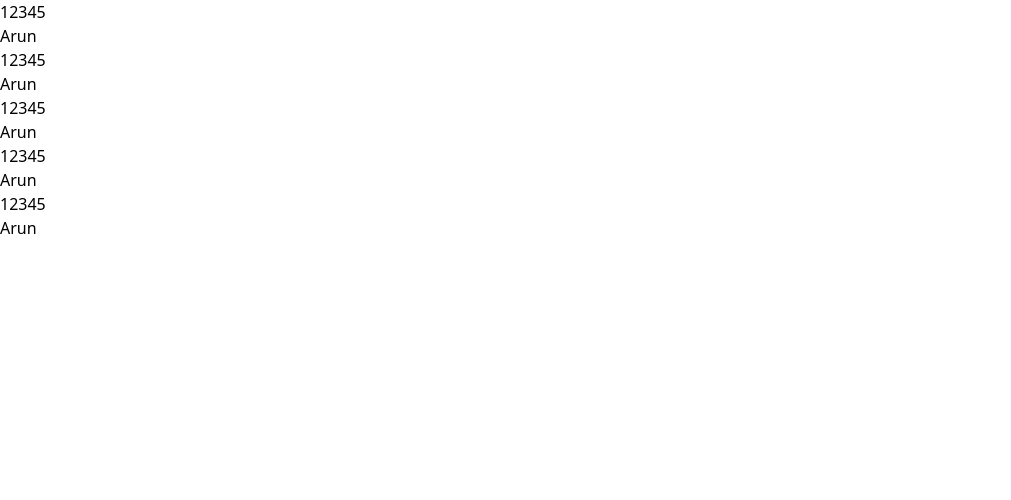
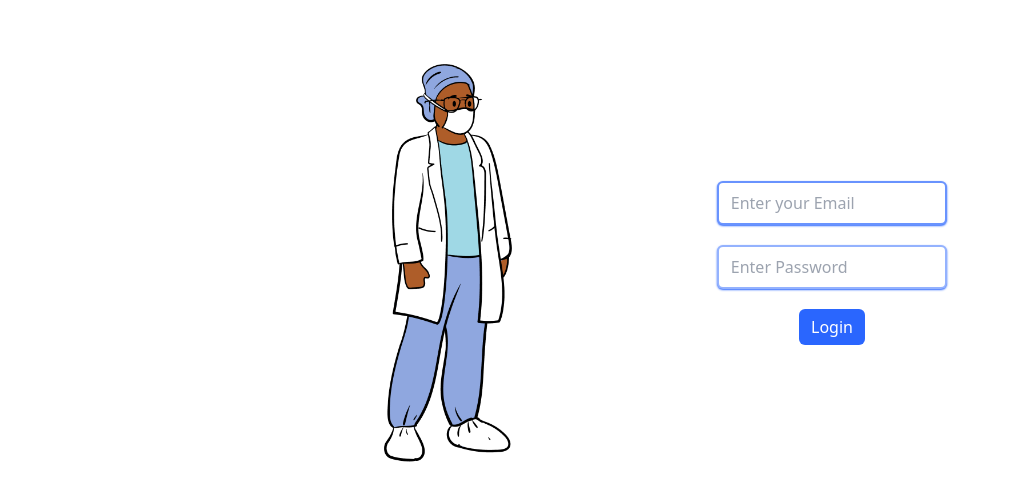
Before and after one commit to YugendarM/proppoint-client, a React (Create React App) app: page /doctor/login in a window 1280 px wide. Shown: the top 500 px of the page, without its empty margins (0-1011 px from the left). Built offline with nearby package versions, Linux system fonts and the light colour scheme; a web font is replaced by a local one.

Commit message:
final-commit

```diff
--- a/src/App.js
+++ b/src/App.js
@@ -16,6 +16,8 @@ import ContactPage from './pages/ContactPage';
 import DoctorProfileUpdate from './components/Doctor/DoctorProfileUpdate';
 import DoctorSlotUpdate from './components/Doctor/DoctorSlotUpdate';
 import PatientNavbar from './components/Navbar/PatientNavbar';
+import Login from './components/Login/Login';
+import PatientProfile from './components/Doctor/PatientProfile';
 
 function App() {
 
@@ -66,13 +68,13 @@ function App() {
             <Route path={"/patient_credential"} exact element={<PatientCredential/>}/>
             <Route path={"/basic_details"} exact element={<BasicDetails/>}/>
 
-            <Route path={"/doctor/login"} exact element={<PatientsList/>}/>
+            <Route path={"/doctor/login"} exact element={<Login/>}/>
             <Route path={"/doctor/"} exact element={<DoctorDashboard/>}/>
             <Route path={"/doctor/update_profile"} exact element={<DoctorProfileUpdate/>}/>
 
             <Route path={"/doctor/update_timeslot"} exact element={<DoctorSlotUpdate/>}/>
-            <Route path={"/doctor/patients_list/:slotid"} exact element={<PatientsList/>}/>
-            <Route path={"/doctor/patients_list/:patientid"} exact element={<PatientsList/>}/>
+            <Route path={"/doctor/patients_list"} exact element={<PatientsList/>}/>
+            <Route path={"/doctor/patients_list/:patientid"} exact element={<PatientProfile/>}/>
           </Routes>
     </>
   );
--- a/src/components/Doctor/DoctorDashboard.js
+++ b/src/components/Doctor/DoctorDashboard.js
@@ -10,12 +10,13 @@ const AppointmentBlock = ({ period, number }) => (
   );
 
   const handleClick  = (_id) => {
-    axios.post("", {})
-    .then((req,res) => {
-      if(res.data.status == 201){
-        window.location.href = `/doctor/patients_list/${_id}`
-      }
-    })
+    // axios.post("", {})
+    // .then((req,res) => {
+    //   if(res.data.status == 201){
+    //     // window.location.href = `/doctor/patients_list/${_id}`
+    //   }
+      window.location.href = `/doctor/patients_list/${_id}`
+    // })
   }
 
   const PatientRow = ({ serial, id, name, gender }) => (
@@ -40,7 +41,7 @@ function DoctorDashboard() {
       ];
 
       const patients = [
-        { serial: "1", id: "20934750", name: "Raju Murugan", gender: "Male" },
+        { serial: "1", id: "20934750", name: "Morgan Greene", gender: "Female" },
         { serial: "2", id: "20934751", name: "Cheyeneotosh", gender: "Male" },
         { serial: "3", id: "20934752", name: "Makenna Calzoni", gender: "Female" },
         { serial: "4", id: "20934753", name: "Desirae Madsen", gender: "Male" },
--- a/src/components/Login/Login.js
+++ b/src/components/Login/Login.js
@@ -1,4 +1,6 @@
+import axios from 'axios';
 import React, { useState } from 'react'
+import PatientCredentialImage from "../../assets/Images/Introduction.png"
 
 function Login() {
 
@@ -9,19 +11,37 @@ function Login() {
 
     const handleChange = (event) => {
         const {name,value} = event.target;
-        setUserData({...userData,[name]:value});
+        setLoginData({...loginData,[name]:value});
 
     }
 
     const handleSubmit = () => {
-        console.log({loginData});
+
+        // axios.post("")
+        // .then((req,res) => {
+        //     console.log(req.data);
+        // }).then(() => {
+            window.location.href = "/doctor"
+        // })
     }
 
   return (
     <>
-        <input type='email' name='email' onChange={handleChange} value={user.email}/>
-        <input type='password' name='password' onChange={handleChange} value={user.password}/>
-        <button onClick={handleSubmit}>Submit</button>
+        <div className="flex items-center justify-between px-64 mt-16">
+            <div className="w-1/2 flex justify-center">
+                <div className="w-4/12"><img src={PatientCredentialImage} className=""/></div>
+            </div>
+            <div className="w-1/2 flex flex-col gap-5 items-center">
+                <div className="flex justify-center w-full">
+                    <input className="border-2 border-proppoint-primaryBlue border-opacity-70 shadow-sm shadow-proppoint-primaryBlue w-3/5 rounded-md px-3 py-2" name='email' value={loginData.email} onChange={handleChange} placeholder="Enter your Email"/>
+                </div>
+                <div className="w-full flex justify-center">
+                    <input className="border-2 border-proppoint-primaryBlue border-opacity-50 w-3/5 rounded-md px-3 py-2 shadow-sm shadow-proppoint-primaryBlue" placeholder="Enter Password"  name='password' type='password'  onChange={handleChange}/>
+                </div>
+
+                <button onClick={() => handleSubmit()} className="bg-proppoint-primaryBlue text-white rounded-md px-3 py-1.5 hover:bg-white hover:text-proppoint-primaryBlue hover:border hover:border-proppoint-primaryBlue">Login</button>
+            </div>
+       </div>
     </>
   )
 }
```
